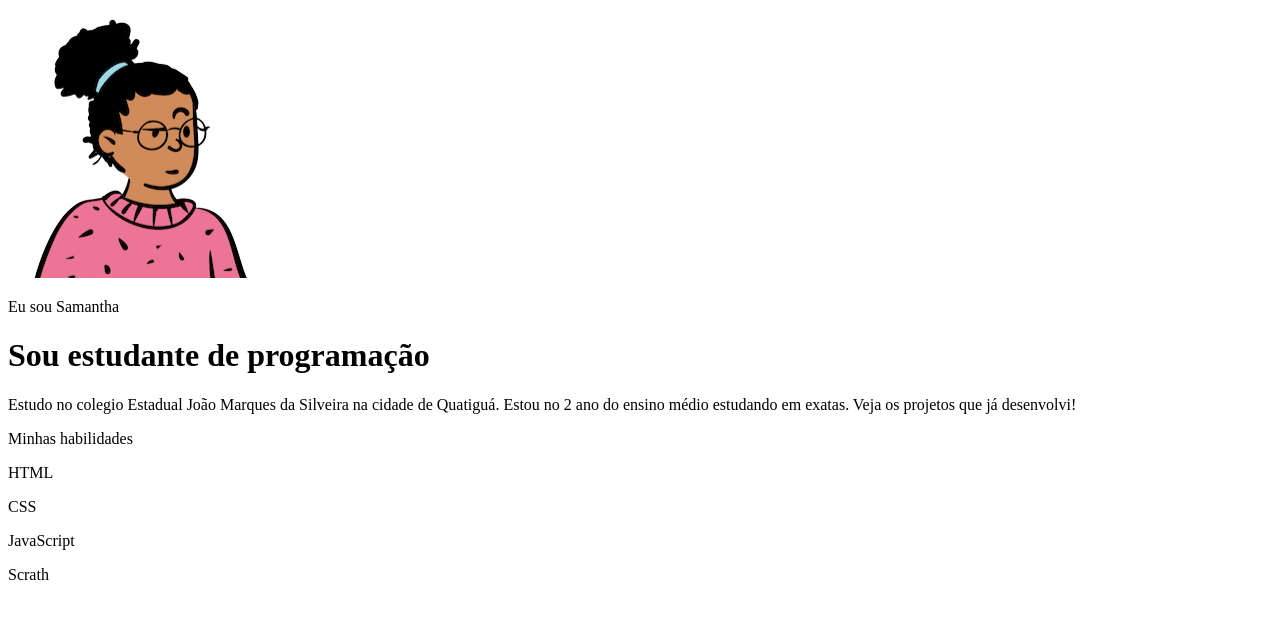
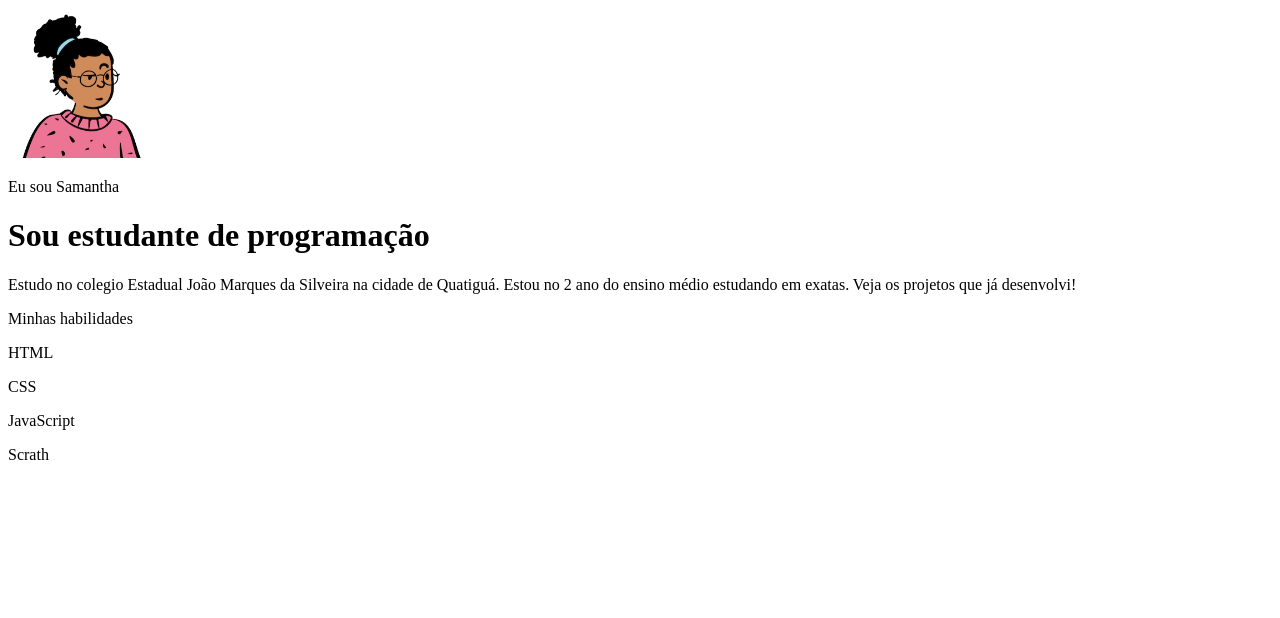
Before and after one commit to samanteigaa/projeto-1-trimestre, a plain HTML site: page index.html in a window 1280 px wide. Drawn offline with Linux system fonts and the light colour scheme.

Commit message:
Add files via upload

```diff
--- a/index.html
+++ b/index.html
@@ -7,9 +7,9 @@
     <link rel="stylesheets" href="styles.css">
 </head>
 <body>
-    <header class="conteiner">
-    <img src="avatar-perfil.png" alt="avatar da samantha">
-    <p>Eu sou Samantha</p>
+    <header class="conteiner text-center">
+    <img src="avatar-perfil.png" alt="avatar da samantha" class="rounded-circle" width="150" height="150">
+    <p class="lead">Eu sou Samantha</p>
     <h1>Sou estudante de programação</h1>
     <p>Estudo no colegio Estadual João Marques da Silveira na cidade de Quatiguá.
     Estou no 2 ano do ensino médio estudando em exatas.
```
